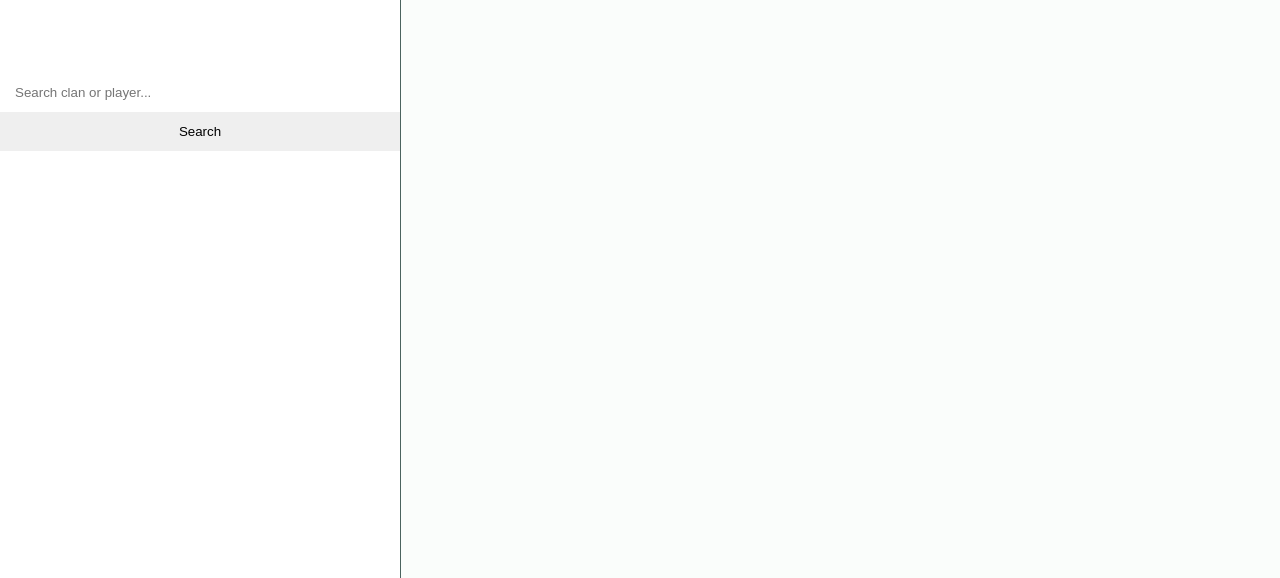
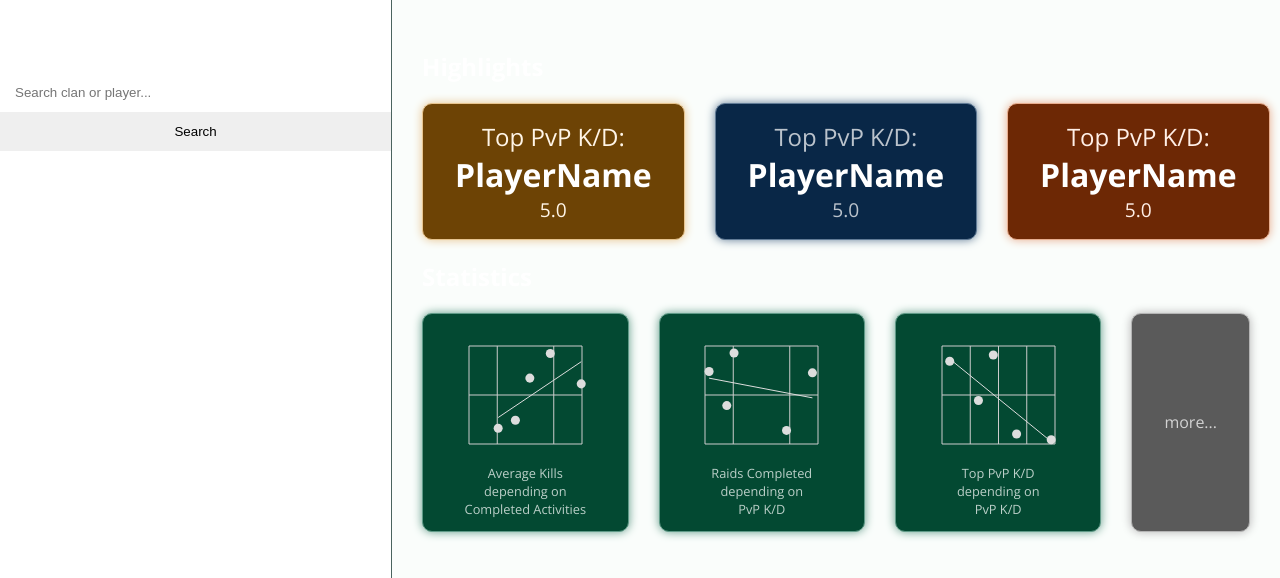
Before and after one commit to nwLSteam/member.report, a React (Create React App) app: page / in a window 1280 px wide. Shown: the top 578 px of the page. Built offline with nearby package versions, Linux system fonts and the light colour scheme.

Commit message:
Some charts

```diff
--- a/src/components/App.tsx
+++ b/src/components/App.tsx
@@ -6,6 +6,10 @@ import ClanSearch from "./ClanSearch";
 import Details from "./Details";
 import API from "../functions/API";
 import Credits from "./Credits";
+import SmallDiagram, { DiagramData } from "./SmallDiagram";
+import ChartTile from "./tiles/ChartTile";
+import Tile from "./tiles/Tile";
+import TopPlayerTile from "./tiles/TopPlayerTile";
 
 function updateClan( clanID: string | undefined,
                      setClan: React.Dispatch<React.SetStateAction<undefined | GroupResponse>>,
@@ -33,6 +37,19 @@ function updateMembers( clan: GroupResponse | undefined,
 	} );
 }
 
+function randomValues(): DiagramData {
+	let data = [];
+
+	for ( let i = 0; i < 5; i++ ) {
+		data.push( {
+			           x: Math.random(),
+			           y: Math.random(),
+		           } );
+	}
+
+	return data;
+}
+
 function App() {
 	let [ clanID, setClanID ] = useState<string | undefined>( undefined );
 	let [ clan, setClan ] = useState<GroupResponse | undefined>( undefined );
@@ -54,6 +71,63 @@ function App() {
 			</nav>
 			<main>
 				<Details clan={clan} members={members} />
+				<div style={{
+					padding: "30px",
+				}}>
+					<h2>Highlights</h2>
+					<div style={{
+						display: "flex",
+						gap: "30px",
+
+					}}>
+						<TopPlayerTile
+							playerName={"PlayerName"}
+							statisticLabel={"Top PvP K/D"}
+							statisticValue={"5.0"}
+							color={"Yellow"}
+						/>
+						<TopPlayerTile
+							playerName={"PlayerName"}
+							statisticLabel={"Top PvP K/D"}
+							statisticValue={"5.0"}
+							color={"Blue"}
+						/>
+						<TopPlayerTile
+							playerName={"PlayerName"}
+							statisticLabel={"Top PvP K/D"}
+							statisticValue={"5.0"}
+							color={"Red"}
+						/>
+					</div>
+					<h2>Statistics</h2>
+					<div style={{
+						display: "flex",
+						gap: "30px",
+
+					}}>
+						<ChartTile
+							yName={"Average Kills"}
+							xName={"Completed Activities"}
+							color={"Green"}>
+							<SmallDiagram x_name={"x_name"} y_name={"x_name"} data={randomValues()} />
+						</ChartTile>
+						<ChartTile
+							yName={"Raids Completed"}
+							xName={"PvP K/D"}
+							color={"Green"}>
+							<SmallDiagram x_name={"x_name"} y_name={"x_name"} data={randomValues()} />
+						</ChartTile>
+						<ChartTile
+							yName={"Top PvP K/D"}
+							xName={"PvP K/D"}
+							color={"Green"}>
+							<SmallDiagram x_name={"x_name"} y_name={"x_name"} data={randomValues()} />
+						</ChartTile>
+						<Tile color={"Gray"}>more...</Tile>
+					</div>
+
+				</div>
+
 			</main>
 		</div>
 	);
--- a/src/components/Diagram.tsx
+++ b/src/components/Diagram.tsx
@@ -108,7 +108,7 @@ function CustomTooltip( props: any ) {
 		// I think returning null works based on this: http://recharts.org/en-US/examples/CustomContentOfTooltip
 		return null;
 	}
-	// mutating props directly is against react's conventions
+	// mutating props directly is against React's conventions,
 	// so we create a new payload with the name and value fields set to what we want
 	const newPayload = [
 		{
--- /dev/null
+++ b/src/components/SmallDiagram.tsx
@@ -0,0 +1,32 @@
+import React from "react";
+import { CartesianGrid, Label, ResponsiveContainer, Scatter, ScatterChart, Tooltip, XAxis, YAxis } from "recharts";
+
+export type DiagramData = {
+	x: number,
+	y: number,
+	name?: string
+} []
+
+function SmallDiagram( props: {
+	data: DiagramData
+	x_name: string
+	y_name: string
+} ) {
+	return <ResponsiveContainer width="100%" height="100%">
+		<ScatterChart
+			margin={{
+				top: 20,
+				right: 20,
+				bottom: 20,
+				left: 20,
+			}}
+		>
+			<CartesianGrid />
+			<XAxis hide={true} type="number" dataKey="x" name={props.x_name} />
+			<YAxis hide={true} type="number" dataKey="y" name={props.y_name} />
+			<Scatter line lineType={'fitting'} data={props.data} fill="#dddddd" />
+		</ScatterChart>
+	</ResponsiveContainer>;
+}
+
+export default SmallDiagram;
--- /dev/null
+++ b/src/components/tiles/ChartTile.tsx
@@ -0,0 +1,31 @@
+import React from "react";
+import SmallDiagram, { DiagramData } from "../SmallDiagram";
+import TileStatistic from "./parts/TileStatistic";
+import Tile, { TileColors } from "./Tile";
+import tileStyle from "./tile.module.scss";
+
+function ChartTile( props: React.PropsWithChildren<{
+	yName: string
+	xName: string
+	color: keyof typeof TileColors
+}> ) {
+	const { xName, yName, color } = props;
+
+	return <Tile style={{
+		width: "10rem",
+		height: "12rem",
+		fontSize: "0.8em"
+	}} color={color}>
+		<div style={{
+			height: "100%",
+			width: "100%",
+			maxHeight: "100%",
+			maxWidth: "100%",
+		}}> {props.children}</div>
+		<div>{yName}</div>
+		<div className={tileStyle.inbetween}>depending on</div>
+		<div>{xName}</div>
+	</Tile>;
+}
+
+export default ChartTile;
--- /dev/null
+++ b/src/components/tiles/Tile.tsx
@@ -0,0 +1,21 @@
+import React, { CSSProperties } from "react";
+import tileStyle from "./tile.module.scss";
+
+export const TileColors = {
+	Blue: tileStyle.blue,
+	Red: tileStyle.red,
+	Green: tileStyle.green,
+	Yellow: tileStyle.yellow,
+	Gray: tileStyle.gray
+};
+
+function Tile( props: React.PropsWithChildren<{
+	color: keyof typeof TileColors
+	style?: CSSProperties
+}> ) {
+	return <div style={props.style} className={TileColors[props.color]}>
+		{props.children}
+	</div>;
+}
+
+export default Tile;
--- /dev/null
+++ b/src/components/tiles/TopPlayerTile.tsx
@@ -0,0 +1,20 @@
+import React from "react";
+import Tile, { TileColors } from "./Tile";
+import tileStyle from "./tile.module.scss";
+
+function TopPlayerTile( props: {
+	statisticLabel: string
+	statisticValue: string
+	playerName: string
+	color: keyof typeof TileColors
+} ) {
+	const { playerName, statisticLabel, statisticValue, color } = props;
+
+	return <Tile color={color}>
+		<div className={tileStyle.label}>{statisticLabel}:</div>
+		<div className={tileStyle.player}>{playerName}</div>
+		<div className={tileStyle.value}>{statisticValue}</div>
+	</Tile>;
+}
+
+export default TopPlayerTile;
--- /dev/null
+++ b/src/components/tiles/parts/TileStatistic.tsx
@@ -0,0 +1,7 @@
+import React from "react";
+
+function TileStatistic() {
+	return <div></div>;
+}
+
+export default TileStatistic;
--- /dev/null
+++ b/src/components/tiles/tile.module.scss
@@ -0,0 +1,84 @@
+$colors: (
+		green-base: rgba(38, 113, 88, 1),
+		green-light: rgba(187, 207, 200, 1),
+		green-mid: rgba(95, 154, 135, 1),
+		green-dark: rgba(3, 73, 50, 1),
+		green-black: rgba(0, 32, 22, 1),
+		blue-base: rgba(43, 76, 111, 1),
+		blue-light: rgba(187, 195, 204, 1),
+		blue-mid: rgba(97, 123, 150, 1),
+		blue-dark: rgba(9, 39, 71, 1),
+		blue-black: rgba(1, 16, 31, 1),
+		yellow-base: rgba(170, 125, 57, 1),
+		yellow-light: rgba(255, 245, 231, 1),
+		yellow-mid: rgba(231, 196, 143, 1),
+		yellow-dark: rgba(109, 67, 5, 1),
+		yellow-black: rgba(48, 29, 0, 1),
+		red-base: rgba(170, 95, 57, 1),
+		red-light: rgba(255, 239, 231, 1),
+		red-mid: rgba(231, 173, 143, 1),
+		red-dark: rgba(109, 40, 5, 1),
+		red-black: rgba(48, 16, 0, 1),
+		gray-base:  rgba(100, 100, 100, 1),
+		gray-light: rgba(210, 210, 210, 1),
+		gray-mid:   rgba(180, 180, 180, 1),
+		gray-dark:  rgba(90, 90, 90, 1),
+		gray-black: rgba(40, 40, 40, 1),
+);
+
+@mixin tile($name) {
+	user-select: none;
+
+	background-color: map-get($colors, #{$name}-dark);
+	border: 1px solid map-get($colors, #{$name}-mid);
+	box-shadow: 0 0 10px map-get($colors, #{$name}-mid);
+	color: map-get($colors, #{$name}-light);
+
+	display: flex;
+	flex-direction: column;
+	justify-content: center;
+	text-align: center;
+	border-radius: 10px;
+	padding: 1em 2em;
+}
+
+
+.label {
+	font-size: 1.5em;
+}
+
+
+
+.player {
+	color: white;
+	font-weight: bold;
+	font-size: 2em;
+	overflow: hidden;
+}
+
+
+.value {
+	font-size: 1.2em;
+	margin-top: auto;
+}
+
+
+.blue {
+	@include tile(blue);
+}
+
+.red {
+	@include tile(red);
+}
+
+.green {
+	@include tile(green);
+}
+
+.yellow {
+	@include tile(yellow);
+}
+
+.gray {
+	@include tile(gray);
+}
```
